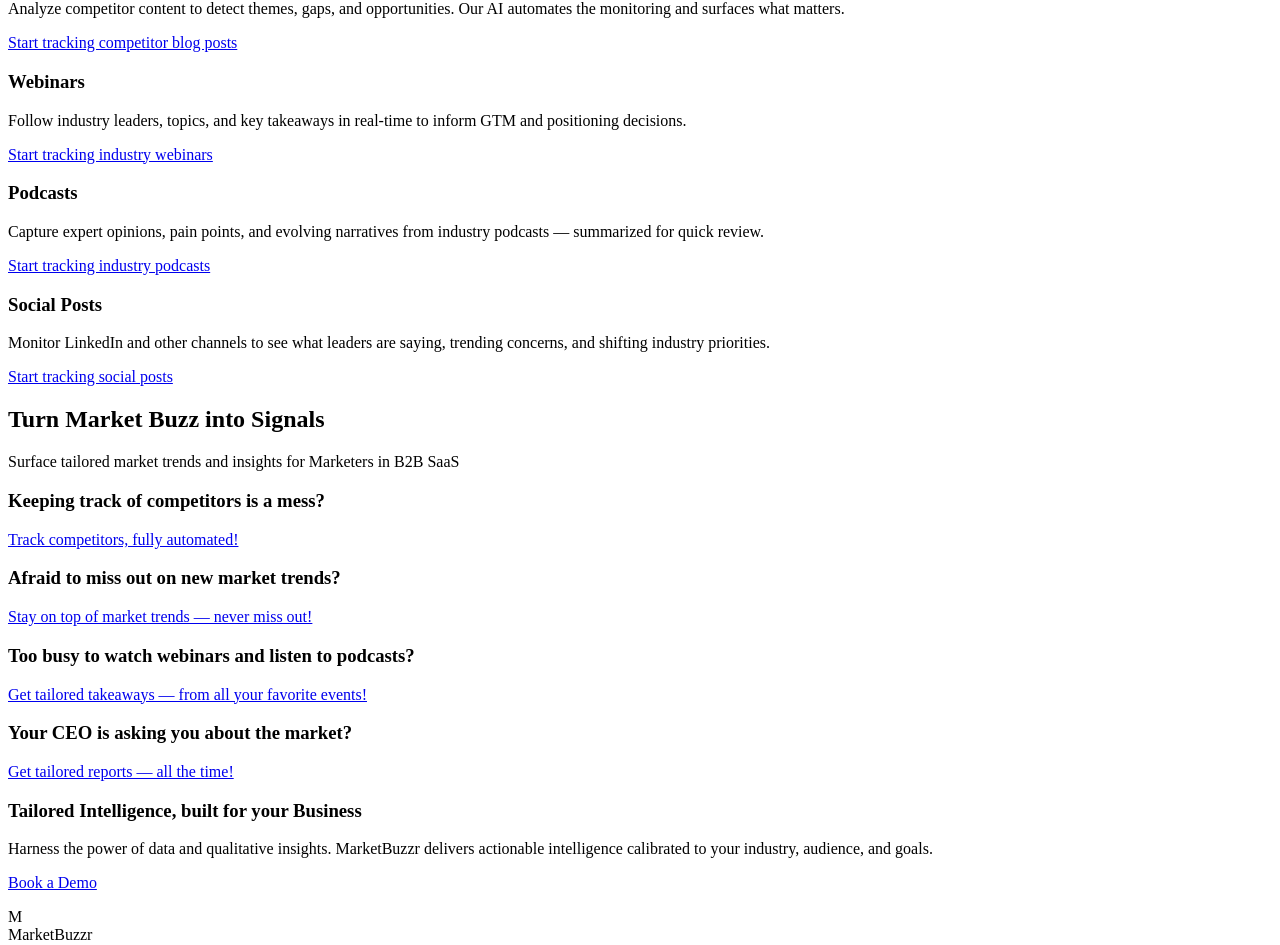
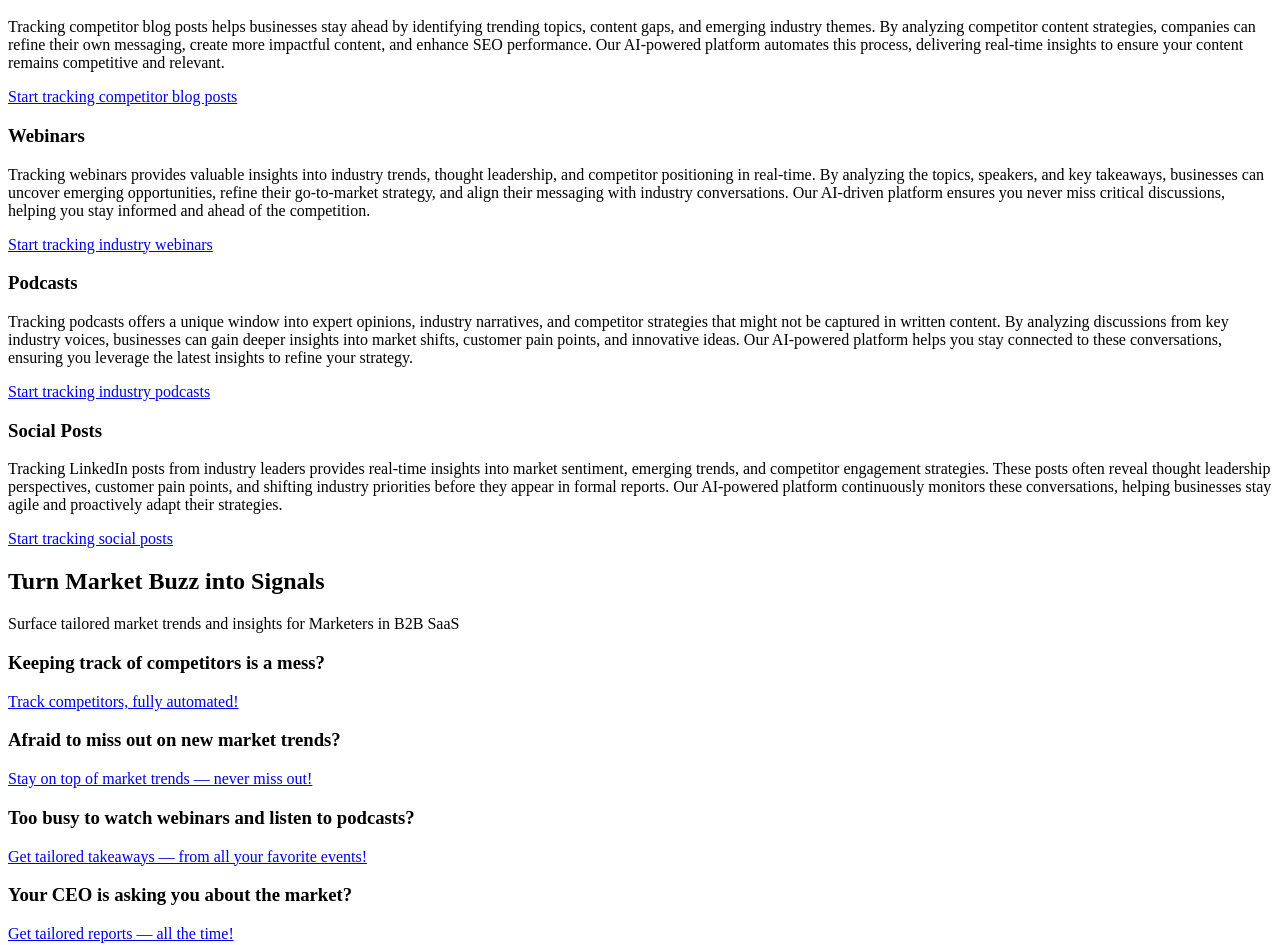
Before and after one commit to deg/marketbuzzr_landing_page, a React (Vite) app: page / in a window 1280 px wide. Shown: the part 356-1301 px from the top of the page. Built offline with nearby package versions, Linux system fonts and the light colour scheme; the HTML template or start-up script is replaced by a standard one.

Commit message:
Restore lost text

```diff
--- a/src/components/Features.jsx
+++ b/src/components/Features.jsx
@@ -6,25 +6,46 @@ const FEATURES_DATA = [
   {
     heading: "Competitor Blog Posts",
     description:
-      "Analyze competitor content to detect themes, gaps, and opportunities. Our AI automates the monitoring and surfaces what matters.",
+      "Tracking competitor blog posts helps businesses stay ahead by identifying " +
+      "trending topics, content gaps, and emerging industry themes. By analyzing " +
+      "competitor content strategies, companies can refine their own messaging, " +
+      "create more impactful content, and enhance SEO performance. Our AI-powered " +
+      "platform automates this process, delivering real-time insights to ensure " +
+      "your content remains competitive and relevant.",
     actionText: "Start tracking competitor blog posts",
   },
   {
     heading: "Webinars",
     description:
-      "Follow industry leaders, topics, and key takeaways in real-time to inform GTM and positioning decisions.",
+      "Tracking webinars provides valuable insights into industry trends, thought " +
+      "leadership, and competitor positioning in real-time. By analyzing the topics, " +
+      "speakers, and key takeaways, businesses can uncover emerging opportunities, " +
+      "refine their go-to-market strategy, and align their messaging with industry " +
+      "conversations. Our AI-driven platform ensures you never miss critical " +
+      "discussions, helping you stay informed and ahead of the competition.",
     actionText: "Start tracking industry webinars",
   },
   {
     heading: "Podcasts",
     description:
-      "Capture expert opinions, pain points, and evolving narratives from industry podcasts — summarized for quick review.",
+      "Tracking podcasts offers a unique window into expert opinions, industry " +
+      "narratives, and competitor strategies that might not be captured in written " +
+      "content. By analyzing discussions from key industry voices, businesses can " +
+      "gain deeper insights into market shifts, customer pain points, and innovative " +
+      "ideas. Our AI-powered platform helps you stay connected to these " +
+      "conversations, ensuring you leverage the latest insights to refine your " +
+      "strategy.",
     actionText: "Start tracking industry podcasts",
   },
   {
     heading: "Social Posts",
     description:
-      "Monitor LinkedIn and other channels to see what leaders are saying, trending concerns, and shifting industry priorities.",
+      "Tracking LinkedIn posts from industry leaders provides real-time insights " +
+      "into market sentiment, emerging trends, and competitor engagement strategies. " +
+      "These posts often reveal thought leadership perspectives, customer pain " +
+      "points, and shifting industry priorities before they appear in formal " +
+      "reports. Our AI-powered platform continuously monitors these conversations, " +
+      "helping businesses stay agile and proactively adapt their strategies.",
     actionText: "Start tracking social posts",
   },
 ];
--- a/src/components/Hero.jsx
+++ b/src/components/Hero.jsx
@@ -5,7 +5,7 @@ const Hero = ({ onOpenModal }) => (
     <span className="kicker">Market Intelligence for B2B SaaS</span>
     <h1>Always know what's up</h1>
     <p className="sub">
-      Track competitor posts, industry webinars & podcasts. Neatly summarized,
+      Track competitor posts, industry webinars & podcasts.<br/> Neatly summarized,
       ready for decision-making.
     </p>
     <a
--- a/src/components/ProblemCards.jsx
+++ b/src/components/ProblemCards.jsx
@@ -1,6 +1,6 @@
-import React from 'react';
-import SectionTitle from './SectionTitle';
-import ProblemCard from './ProblemCard';
+import React from "react";
+import SectionTitle from "./SectionTitle";
+import ProblemCard from "./ProblemCard";
 
 const PROBLEMS_DATA = [
   {
@@ -35,9 +35,12 @@ const ProblemCards = ({ onOpenModal }) => (
     <div className="cta-panel" id="book">
       <h3>Tailored Intelligence, built for your Business</h3>
       <p>
-        Harness the power of data and qualitative insights. MarketBuzzr delivers
-        actionable intelligence calibrated to your industry, audience, and
-        goals.
+        Harnessing the power of data and unique qualitative insights,
+        MarketBuzzr goes beyond surface-level trends to deliver actionable
+        intelligence that's deeply relevant to your business. By calibrating
+        insights to your industry, audience, and goals, it ensures you gain a
+        competitive edge by making smarter, faster, and more informed strategic
+        decisions.
       </p>
       <p>
         <a
```
Also changed, not shown: src/styles.css (+29 -1 lines).
